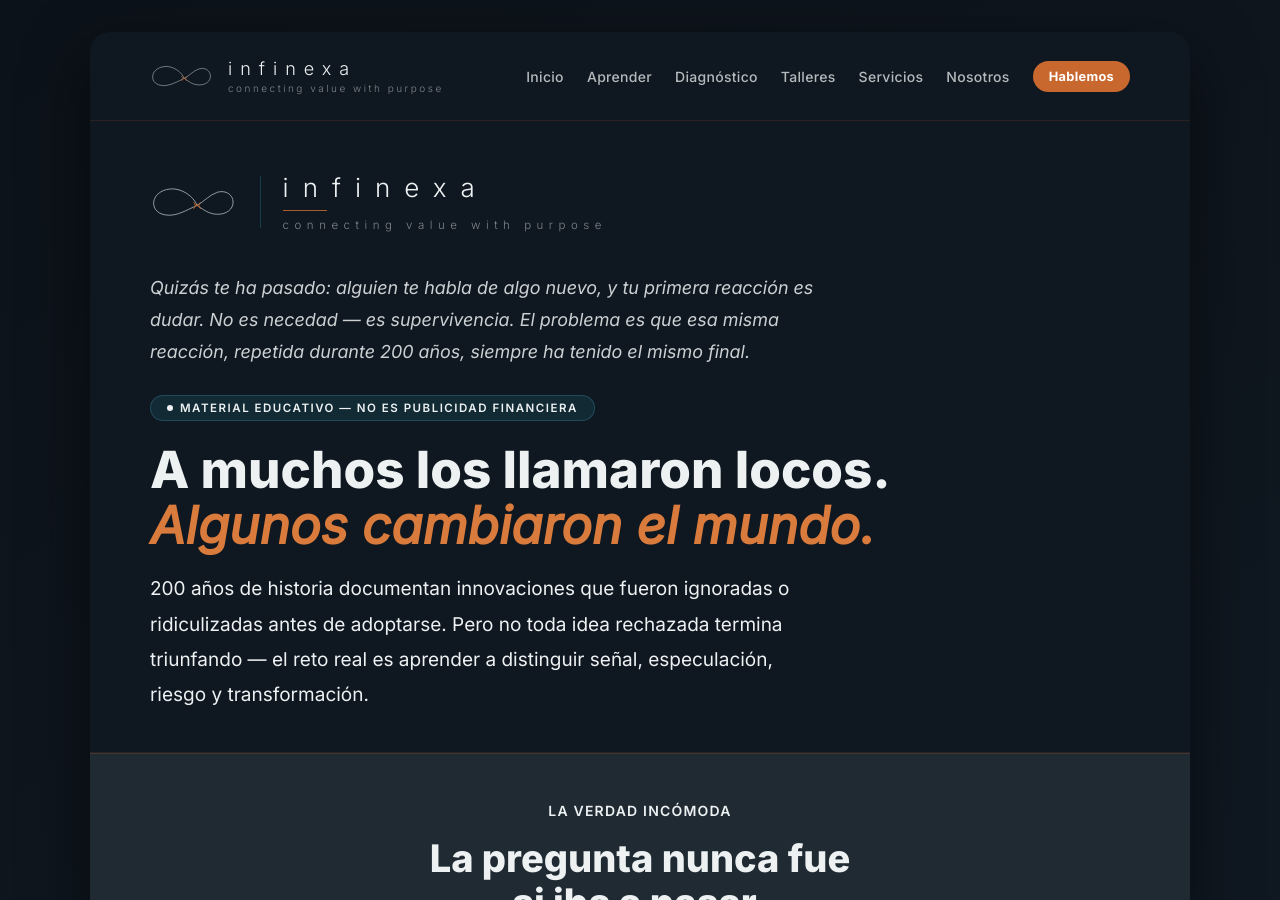
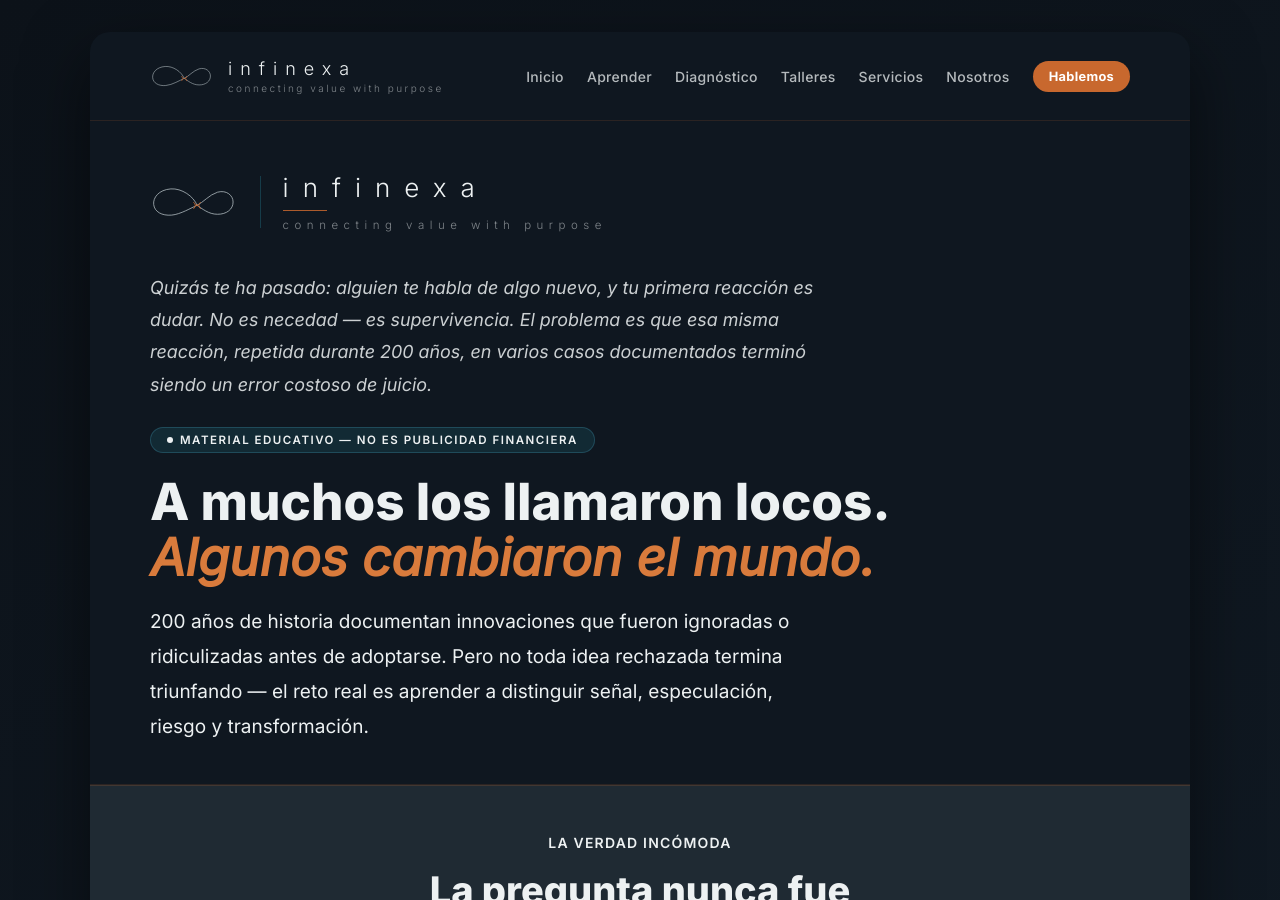
Before and after one commit to Appsalex/infinexa, a Jekyll site: the page infografia/index.html, which Jekyll copies as it is, in a window 1280 px wide and 900 px high. Built offline with Jekyll 4.4.1, drawn with Linux system fonts in a browser that asks for light colours.

Commit message:
Corregir absolutismo residual en gancho de apertura de Infografía ('siempre ha tenido el mismo final' → error costoso de juicio en varios casos documentados)

```diff
--- a/infografia/index.html
+++ b/infografia/index.html
@@ -255,7 +255,7 @@
       <div class="ifx-tag">connecting value with purpose</div>
     </div>
   </div>
-  <div class="gancho-text">Quizás te ha pasado: alguien te habla de algo nuevo, y tu primera reacción es dudar. No es necedad — es supervivencia. El problema es que esa misma reacción, repetida durante 200 años, siempre ha tenido el mismo final.</div>
+  <div class="gancho-text">Quizás te ha pasado: alguien te habla de algo nuevo, y tu primera reacción es dudar. No es necedad — es supervivencia. El problema es que esa misma reacción, repetida durante 200 años, en varios casos documentados terminó siendo un error costoso de juicio.</div>
   <div class="edu-badge"><div class="edu-badge-dot"></div><div class="edu-badge-text">Material educativo — no es publicidad financiera</div></div>
   <div class="hero-h1">A muchos los llamaron locos.<br><em>Algunos cambiaron el mundo.</em></div>
   <div class="hero-sub" style="margin-top:12px;">200 años de historia documentan innovaciones que fueron ignoradas o ridiculizadas antes de adoptarse. Pero no toda idea rechazada termina triunfando — el reto real es aprender a distinguir señal, especulación, riesgo y transformación.</div>
```
